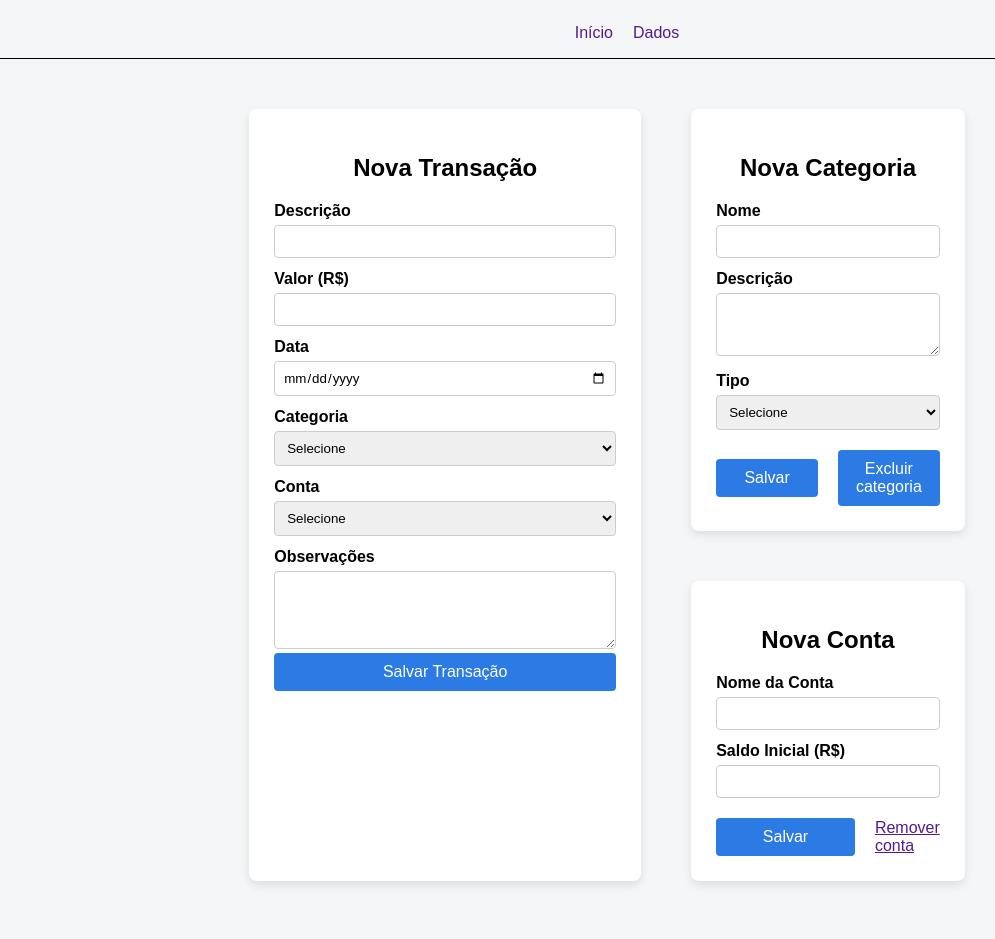
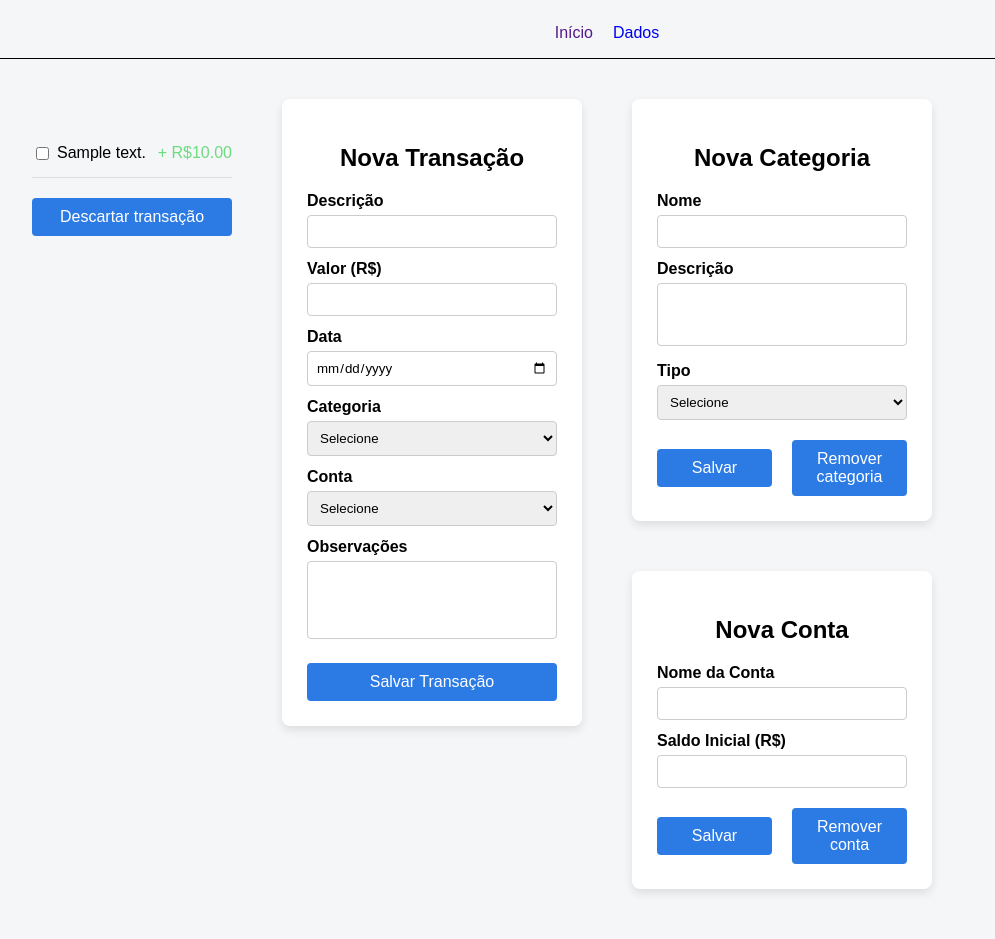
Before and after one commit to Erick22Ribeiro/Controle-financas, a Django app: page / in a window 1280 px wide. Shown: the whole page, without its empty margins (33-1028 px from the left). After the commit the page ends 893 px from the top, so only its background shows below. Run offline with Django 5.2, Linux system fonts and the light colour scheme; tables that the repository leaves empty hold one stand-in row (values such as "Sample post").

Commit message:
CRUD completo / template inicial completo

```diff
--- a/core/models.py
+++ b/core/models.py
@@ -41,4 +41,4 @@ class Transacao(models.Model):
 
     class Meta:
         verbose_name_plural = 'Transações'
-        ordering = ['-data', '-criado_em']
+        ordering = ['-criado_em']
--- a/core/static/core/css/home.css
+++ b/core/static/core/css/home.css
@@ -1,3 +1,6 @@
+/* ======================================
+                GERAL
+======================================  */
 * {
     box-sizing: border-box;
     font-family: Arial, Helvetica, sans-serif;
@@ -8,32 +11,21 @@ body {
     /* padding: 40px; */
 }
 
-header{
-    border-bottom: 1px solid black;
-}
-
-.menu{
-    display: flex;
-    justify-content: center;
-    gap: 20px;
-}
-
-.menu ul{
-    list-style-type: none;
-    display: flex;
-    gap: 20px;
-}
-.menu ul li a{
-    text-decoration: none;
-}
-
 section.forms-section{
     padding: 50px 0;
+
+    display: flex;
+    justify-content: center;      /* centraliza o bloco de formulários */
+    align-items: flex-start;
+    gap: 50px;                    /* espaço entre transações e formulários */
+    padding: 40px;
+
 }
 
 
 .form-container {
-    max-width: 420px;
+    width: 300px;
+    /* max-width: 420px; */
     background: #fff;
     padding: 25px;
     border-radius: 8px;
@@ -45,12 +37,14 @@ section.forms-section{
     margin-bottom: 20px;
 }
 
+/* Labels */
 .form-container label {
     display: block;
     margin-top: 12px;
     font-weight: bold;
 }
 
+/* Inputs */
 .form-container input,
 .form-container select,
 .form-container textarea {
@@ -62,25 +56,8 @@ section.forms-section{
 }
 
 .form-container textarea {
-    resize: vertical;
+    resize: none;
 }
-
-.form-container button {
-    width: 100%;
-    /* margin-top: 20px; */
-    padding: 10px;
-    background-color: #2c7be5;
-    color: #fff;
-    border: none;
-    border-radius: 4px;
-    cursor: pointer;
-    font-size: 16px;
-}
-
-.form-container button:hover {
-    background-color: #1a68d1;
-}
-
 
 .formularios{
     display: flex;
@@ -99,6 +76,20 @@ section.forms-section{
     align-items: center;
     gap: 20px;
     margin-top: 20px;
+
+}
+.btns button{
+    width: 100%;
+    padding: 10px;
+    background-color: #2c7be5;
+    color: #fff;
+    border: none;
+    border-radius: 4px;
+    cursor: pointer;
+    font-size: 16px;
+}
+.btns button:hover{
+    background-color: #1a68d1;
 }
 
 .btns a{
@@ -106,6 +97,76 @@ section.forms-section{
     flex-wrap: nowrap;
 }
 
+.vazia{
+    min-width: 0;
+    width: 200px;
+    height: 200px;
+}
+
+/* ======================================
+                MENU
+======================================  */
+
+header{
+    border-bottom: 1px solid black;
+}
+
+.menu{
+    display: flex;
+    justify-content: center;
+    gap: 20px;
+}
+
+.menu ul{
+    padding: 0 0;
+    list-style-type: none;
+    display: flex;
+    gap: 20px;
+}
+.menu ul li a{
+    text-decoration: none;
+}
+
+
+/* ======================================
+                TRANSACAO
+======================================  */
+
+.area-tran{
+    width: 300px;
+    text-align: left;             /* texto à esquerda */
+}
+
+/* INFORMAÇÕES */
+.exb-tran{
+    width: 200px;
+    margin-top: 30px;
+}
+
+.info-tran{
+    display: flex;
+    justify-content: space-between;
+    align-items: center;
+    flex-wrap: wrap;
+    padding: 10px 0;
+    border-bottom: 1px solid #ddd;
+}
+.info-tran h3{
+    margin: 0 0;
+}
+.info-tran p{
+    margin: 5px 0;
+}
+
+.info-tran-1{
+    display: flex;
+    gap: 5px;
+}
+
+
+/* ======================================
+                CATEGORIA
+======================================  */
 .caixa-categoria{
     display: flex;
     gap: 10px;
@@ -135,3 +196,31 @@ section.forms-section{
     align-items: center;
     gap: 20px;
 }
+
+/* ======================================
+                CONTAS
+======================================  */
+.caixa-conta{
+    display: flex;
+    gap: 10px;
+}
+.caixa-excluir-conta{
+    display: none;
+    max-width: 420px;
+    background: #fff;
+    padding: 25px;
+    border-radius: 8px;
+    box-shadow: 0 4px 10px rgba(0, 0, 0, 0.1);
+}
+
+.caixa-excluir-conta button{
+    width: 50%;
+    margin-top: 20px;
+    padding: 10px;
+    background-color: #2c7be5;
+    color: #fff;
+    border: none;
+    border-radius: 4px;
+    cursor: pointer;
+    font-size: 16px;
+}
--- a/core/static/core/js/home.js
+++ b/core/static/core/js/home.js
@@ -1,7 +1,15 @@
 function abrirModal() {
-        document.querySelector('.caixa-excluir').style.display = 'block';
-    }
+    document.querySelector('.caixa-excluir').style.display = 'block';
+}
 
-    function fecharModal() {
-        document.querySelector('.caixa-excluir').style.display = 'none';
-    }
+function fecharModal() {
+    document.querySelector('.caixa-excluir').style.display = 'none';
+}
+
+function abrirModalConta() {
+    document.querySelector('.caixa-excluir-conta').style.display = 'block';
+}
+
+function fecharModalConta() {
+    document.querySelector('.caixa-excluir-conta').style.display = 'none';
+}
--- a/core/templates/core/home.html
+++ b/core/templates/core/home.html
@@ -15,18 +15,73 @@
 
         <ul>
             <li><a href="">Início</a></li>
-            <li><a href="">Dados</a></li>
+            <li><a href="dados/">Dados</a></li>
         </ul>
 
     </header>
 
     <section class="forms-section">
 
+        <div class="exb-tran">
+
+            <form method="post" action="">
+                {% csrf_token %}
+                <input type="hidden" name="tipo_form" value="deletar_tran">
+            {% if transacoes %}
+
+                {% for transacao in transacoes %}
+
+                    {% if transacao.categoria.tipo == 'receita' %}
+
+                        <div class="info-tran">
+                            <div class="info-tran-1">
+                                <input type="checkbox" name="ids_para_deletar_tran" value="{{ transacao.id }}" id="tran{{ transacao.id }}">
+                                <label for="tran{{ transacao.id }}">{{ transacao.descricao }}</label>
+                            </div>
+
+                             <p style="color: rgb(110, 219, 128);">+ R${{ transacao.valor }}</p>
+                        </div>
+
+                    {% else %}
+
+                        <div class="info-tran">
+                            <div class="info-tran-1">
+                                <input type="checkbox" name="ids_para_deletar_tran" value="{{ transacao.id }}" id="tran{{ transacao.id }}">
+                                <label for="tran{{ transacao.id }}">{{ transacao.descricao }}</label>
+                            </div>
+
+                            <p style="color: rgb(219, 110, 110);">- R${{ transacao.valor }}</p>
+                        </div>
+
+                    {% endif %}
+
+                {% endfor %}
+
+                <div class="btns">
+                    <button type="submit">Descartar transação</button>
+                </div>
+
+            {% else %}
+
+                <h3>Sem transações</h3>
+
+            {% endif %}
+
+
+
+            </form>
+
+        </div>
+
+
         <div class="formularios">
 
             <!-- ======================================
                     TRANSAÇÕES
         ====================================== -->
+
+            <div class="area-tran">
+
                 <form method="post" class="form-container">
                     {% csrf_token %}
                     <!-- input pra especificar -->
@@ -64,8 +119,13 @@
                     <label for="observacoes">Observações</label>
                     <textarea id="observacoes" name="observacoes" rows="4"></textarea>
 
+                    <div class="btns">
                         <button type="submit">Salvar Transação</button>
+                    </div>
+
                 </form>
+            </div>
+
 
             <div class="forms-direita">
 
@@ -97,13 +157,15 @@
 
                         <div class="btns">
                             <button type="submit">Salvar</button>
-                            <button type="button" onclick="abrirModal()">Excluir categoria</button>
+                            <button type="button" onclick="abrirModal()">Remover categoria</button>
                         </div>
 
                     </form>
 
+                    {% if categorias %}
+
                     <div class="caixa-excluir">
-                        <h3>Selecione as categorias para excluir</h3>
+                        <h3>Selecione categorias para excluir</h3>
 
                         <form method="post" action="">
                             {% csrf_token %}
@@ -112,7 +174,8 @@
                             {% for categoria in categorias %}
                             <div class="opcs-categorias">
                                 <label for="cat{{ categoria.id }}">{{ categoria.nome }}</label>
-                                <input type="checkbox" name="ids_para_deletar" value="{{ categoria.id }}" id="cat{{ categoria.id }}">
+                                <input type="checkbox" name="ids_para_deletar" value="{{ categoria.id }}"
+                                    id="cat{{ categoria.id }}">
                             </div>
                             {% endfor %}
 
@@ -124,6 +187,16 @@
                         </form>
                     </div>
 
+                    {% else %}
+
+                    <div class="caixa-excluir">
+                        <h3>Não há categorias para excluir</h3>
+
+                        <button type="button" onclick="fecharModal()">Voltar</button>
+                    </div>
+
+                    {% endif %}
+
                 </div>
 
 
@@ -132,6 +205,8 @@
                 <!-- ======================================
                             CONTAS
                  ====================================== -->
+                <div class="caixa-conta">
+
                     <form method="post" class="form-container">
                         {% csrf_token %}
                         <!-- input pra especificar -->
@@ -147,12 +222,54 @@
 
                         <div class="btns">
                             <button type="submit">Salvar</button>
-                        <a href="">Remover conta</a>
+                            <button type="button" onclick="abrirModalConta()">Remover conta</button>
+
+                        </div>
+
+                    </form>
+
+                    {% if contas %}
+
+                    <div class="caixa-excluir-conta">
+                        <h3>Selecione contas para excluir</h3>
+
+                        <form method="post" action="">
+                            {% csrf_token %}
+                            <input type="hidden" name="tipo_form" value="deletar_contas">
+
+                            {% for conta in contas %}
+                            <div class="opcs-contas">
+                                <label for="cont{{ conta.id }}">{{ conta.nome }}</label>
+                                <input type="checkbox" name="ids_para_deletar_conta" value="{{ conta.id }}"
+                                    id="cont{{ categoria.id }}">
+                            </div>
+                            {% endfor %}
+
+                            <div class="btns-excluir">
+                                <button type="button" onclick="fecharModalConta()">Cancelar</button>
+                                <button type="submit">Deletar Selecionados</button>
                             </div>
 
                         </form>
 
                     </div>
+
+                    {% else %}
+
+                    <div class="caixa-excluir-conta">
+                        <h3>Não há contas para excluir</h3>
+                        <button type="button" onclick="fecharModalConta()">Voltar</button>
+                    </div>
+
+                    {% endif %}
+
+                </div>
+
+            </div>
+
+        </div>
+
+        <div class="vazia">
 
         </div>
 
--- a/core/urls.py
+++ b/core/urls.py
@@ -3,4 +3,5 @@ from core import views
 
 urlpatterns = [
     path('', views.financas, name='home'),
+    path('dados/', views.dados, name='dados')
 ]
--- a/core/views.py
+++ b/core/views.py
@@ -1,5 +1,6 @@
 from django.shortcuts import render, redirect
 from core.models import Transacao, Categoria, Conta
+import sqlite3
 
 # Create your views here.
 def financas(request):
@@ -15,16 +16,16 @@ def financas(request):
             descricao = request.POST.get('descricao_t')
             valor = request.POST.get('valor')
             data = request.POST.get('data')
-            categoria = request.POST.get('categoria')
-            conta = request.POST.get('conta')
+            categoria_id = request.POST.get('categoria')
+            conta_id = request.POST.get('nome_conta')
             obs = request.POST.get('observacoes')
 
             Transacao.objects.create(
                 descricao = descricao,
                 valor = valor,
                 data = data,
-                categoria = categoria,
-                conta = conta,
+                categoria_id = categoria_id,
+                conta_id = conta_id,
                 observacao = obs,
             )
 
@@ -60,6 +61,7 @@ def financas(request):
 
             return redirect('home')
 
+
         #Excluir categoria
         elif tipo_form == 'deletar_categorias':
 
@@ -67,12 +69,66 @@ def financas(request):
 
             Categoria.objects.filter(id__in=ids).delete()
 
+            return redirect('home')
+
+
+        #Excluir conta
+        elif tipo_form == 'deletar_contas':
+
+            ids = request.POST.getlist('ids_para_deletar_conta')
+
+            Conta.objects.filter(id__in=ids).delete()
+
+            return redirect('home')
+
+        elif tipo_form == 'deletar_tran':
+
+            ids = request.POST.getlist('ids_para_deletar_tran')
+
+            Transacao.objects.filter(id__in=ids).delete()
+
+            return redirect('home')
 
 
     categorias = Categoria.objects.all()
+    contas = Conta.objects.all()
+    transacoes = Transacao.objects.all()
 
     context = {
-        'categorias': categorias
+        'categorias': categorias,
+        'contas': contas,
+        'transacoes': transacoes
     }
 
     return render(request, 'core/home.html', context)
+
+import pandas as pd
+from django.http import HttpResponse
+
+def dados(request):
+
+    #select_related -> otimiza queries
+    transacoes = Transacao.objects.select_related('categoria', 'conta').values(
+        'descricao', 'valor', 'data',
+        'categoria__nome', 'categoria__tipo', 'conta__nome'
+    )
+
+    #Tratamento
+    # Converter para DataFrame
+    df = pd.DataFrame(list(transacoes))
+
+    df.rename(columns={
+        'categoria__nome': 'categoria',
+        'categoria__tipo': 'tipo',
+        'conta__nome': 'conta'
+        }, inplace=True) #inplace=True precisa pra aparecer
+
+
+    #Análise
+    total_receitas = df[df['tipo'] == 'receita']['valor'].sum()
+
+    context = {
+        'total_receitas': total_receitas,
+    }
+
+    return render(request, 'core/dados.html', context)
```
Also changed, not shown: core/static/core/css/dados.css (added, +40 -0 lines), core/templates/core/dados.html (added, +26 -0 lines). Lines whose indentation alone changed are shown as unchanged.
